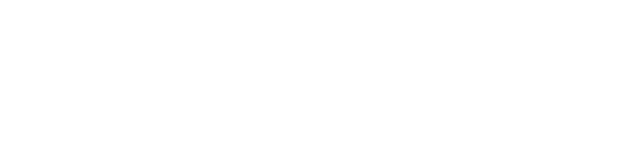
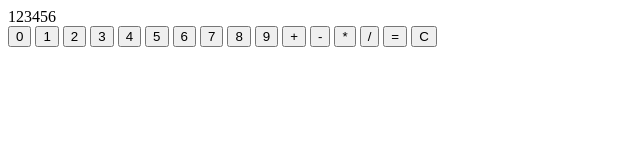
Before and after one commit to samashhadi/calculator, a plain HTML site: page index.html in a window 1280 px wide. Shown: the whole page, without its empty margins (0-640 px from the left). Drawn offline with Linux system fonts and the light colour scheme.

Commit message:
make keys

```diff
--- a/index.html
+++ b/index.html
@@ -7,8 +7,31 @@
         <link href="./assets/styles/index.css">
 
 
+
     </head>
     <body>
+        <div>
+            123456
+        </div>
+
+        <input type="button" value="0"/>
+        <input type="button" value="1"/>
+        <input type="button" value="2"/>
+        <input type="button" value="3"/>
+        <input type="button" value="4"/>
+        <input type="button" value="5"/>
+        <input type="button" value="6"/>
+        <input type="button" value="7"/>
+        <input type="button" value="8"/>
+        <input type="button" value="9"/>
+        <input type="button" value="+"/>
+        <input type="button" value="-"/>
+        <input type="button" value="*"/>
+        <input type="button" value="/"/>
+        <input type="button" value="="/>
+        <input type="button" value="C"/>
+
+
 
     </body>
 
```
